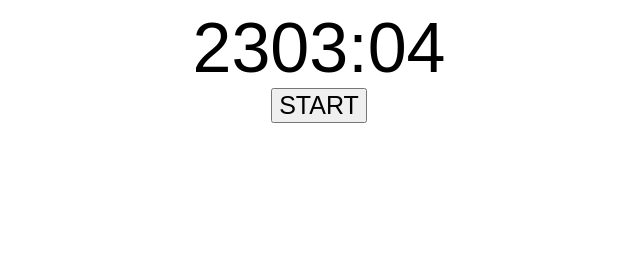
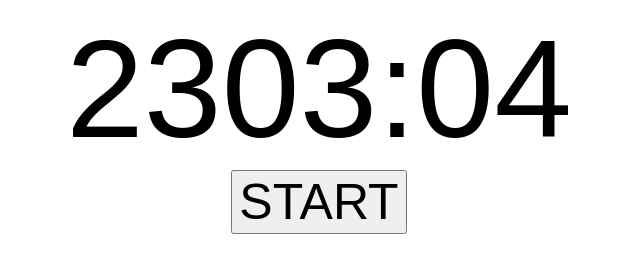
Before and after one commit to Tim-Seidell/timehack, a plain HTML site: page index.html in a window 1280 px wide. Shown: the whole page, without its empty margins (321-961 px from the left). Drawn offline with Linux system fonts and the light colour scheme.

Commit message:
increased font size

```diff
--- a/index.html
+++ b/index.html
@@ -12,11 +12,11 @@
     </style>
 </head>
 <body>
-    <div><span id="timehack" style="text-align: center; font-size: 70px; font-family: Arial, Helvetica, sans-serif;">Time</span></div>
-    <div id="prompter" style="text-align: center; font-size: 25px; font-family: Arial, Helvetica, sans-serif"></div>
+    <div><span id="timehack" style="text-align: center; font-size: 140px; font-family: Arial, Helvetica, sans-serif;">Time</span></div>
+    <div id="prompter" style="text-align: center; font-size: 50px; font-family: Arial, Helvetica, sans-serif"></div>
     <!-- <div id="started"></div>
     <div id="warned"></div> -->
-    <button id="selectButton" onclick="selectTimeHack()" style="text-align: center; font-size: 25px; font-family: Arial, Helvetica, sans-serif">START</button>
+    <button id="selectButton" onclick="selectTimeHack()" style="text-align: center; font-size: 50px; font-family: Arial, Helvetica, sans-serif">START</button>
 </body>
 
 <script>
```
